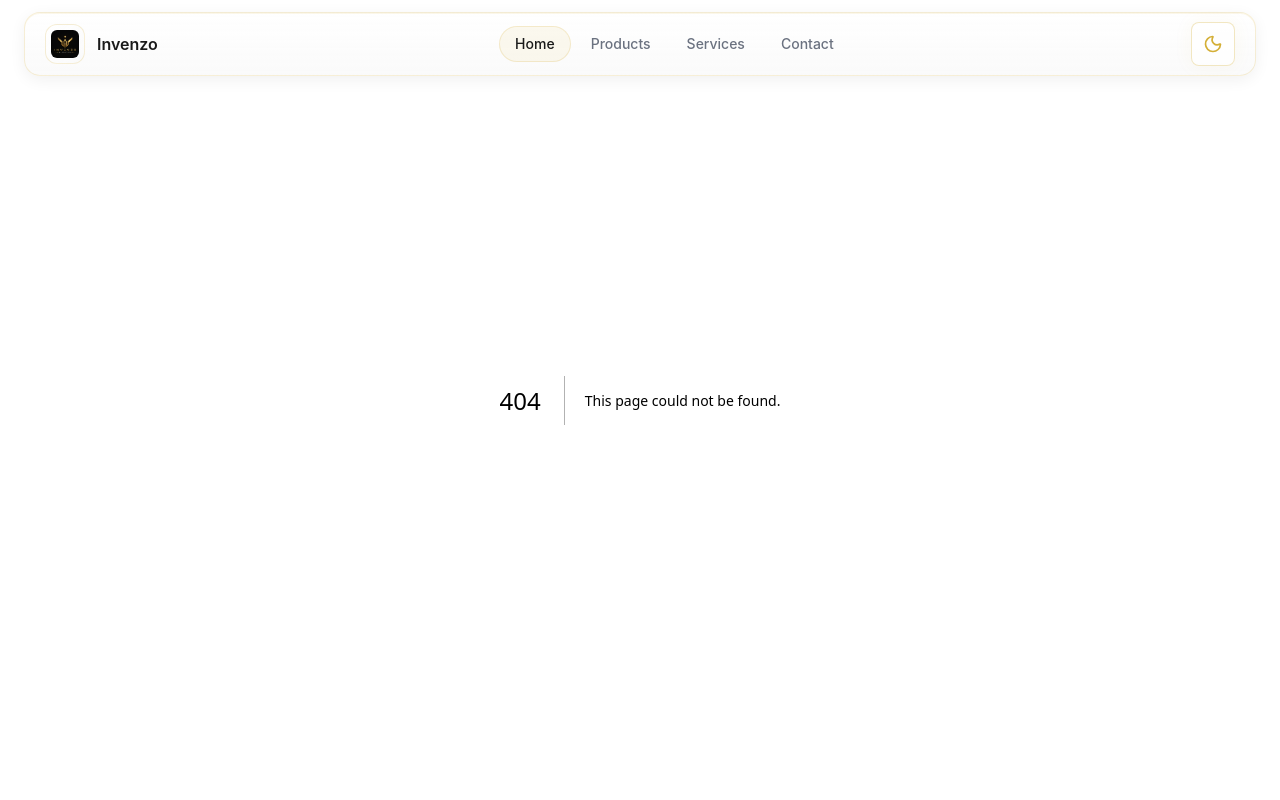
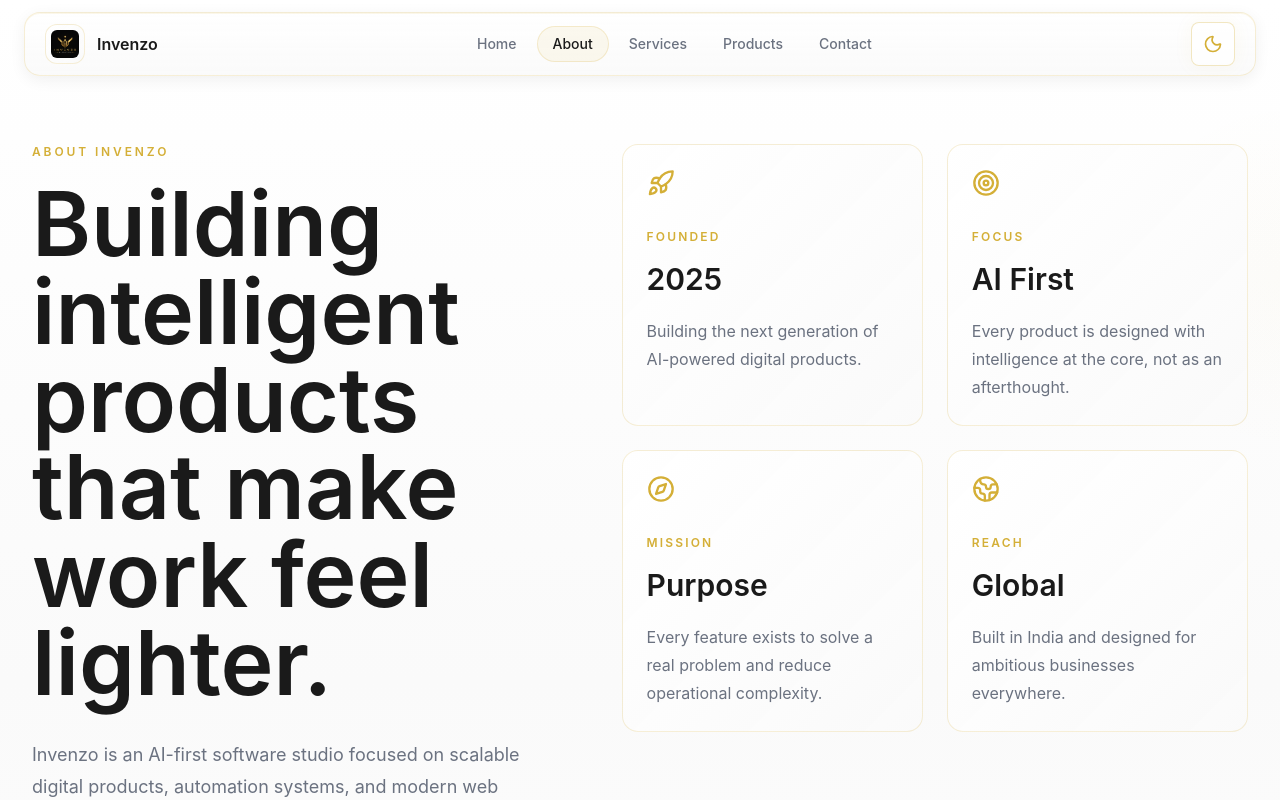
Before and after one commit to invenzo26/Invenzo, a Next.js app: page /about in a window 1280 px wide. Before the commit this address had no page. Shown: the top 800 px of the page. Built offline with nearby package versions, Linux system fonts and the light colour scheme.

Commit message:
Redesigning 2

```diff
--- /dev/null
+++ b/app/about/page.tsx
@@ -0,0 +1,5 @@
+import { AboutSection } from '@/app/components/AboutSection'
+
+export default function AboutPage() {
+  return <main style={{ background: 'var(--bg-layered)', color: 'var(--text-primary)' }}><AboutSection /></main>
+}
--- a/app/components/Footer.tsx
+++ b/app/components/Footer.tsx
@@ -2,7 +2,8 @@
 
 import { motion } from 'framer-motion'
 import { ArrowUp, Github, Instagram, Linkedin } from 'lucide-react'
-import { homepageSections, scrollToHomepageSection } from './sectionNavigation'
+import Link from 'next/link'
+import { navigationItems, scrollToHomepageSection } from './sectionNavigation'
 
 const socialLinks = [
   { icon: Github, href: 'https://github.com/Invenzo26', label: 'GitHub' },
@@ -53,7 +54,7 @@ export function Footer() {
               Navigate
             </p>
             <div className="grid gap-3">
-              {homepageSections.map((link) => (
+              {navigationItems.map((link) => link.kind === 'scroll' ? (
                 <a
                   key={link.href}
                   href={link.href}
@@ -66,6 +67,10 @@ export function Footer() {
                 >
                   {link.label}
                 </a>
+              ) : (
+                <Link key={link.href} href={link.href} className="transition-colors duration-300 hover:text-gold-primary" style={{ color: 'var(--text-secondary)' }}>
+                  {link.label}
+                </Link>
               ))}
             </div>
           </div>
--- a/app/components/Navbar.tsx
+++ b/app/components/Navbar.tsx
@@ -1,6 +1,7 @@
 'use client'
 
 import Image from 'next/image'
+import Link from 'next/link'
 import { usePathname } from 'next/navigation'
 import { AnimatePresence, motion } from 'framer-motion'
 import { Menu, X } from 'lucide-react'
@@ -8,7 +9,7 @@ import { type MouseEvent, useEffect, useState } from 'react'
 import { ThemeToggle } from './ThemeToggle'
 import { useTheme } from '@/app/providers/ThemeProvider'
 import { useScrollSpy } from './ScrollSpy'
-import { homepageSections, scrollToHomepageSection } from './sectionNavigation'
+import { navigationItems, scrollToHomepageSection } from './sectionNavigation'
 import { cinematicEase } from './animations/motionVariants'
 
 export default function Navbar() {
@@ -29,8 +30,11 @@ export default function Navbar() {
     return null
   }
 
-  const isActive = (sectionId: string) => activeSection === sectionId
-  const handleSectionClick = (sectionId: (typeof homepageSections)[number]['id'], e: MouseEvent) => {
+  const isActive = (item: (typeof navigationItems)[number]) => {
+    if (item.kind === 'scroll') return pathname === '/' && activeSection === item.id
+    return pathname === item.href || pathname.startsWith(`${item.href}/`)
+  }
+  const handleSectionClick = (sectionId: 'hero' | 'contact', e: MouseEvent) => {
     e.preventDefault()
     setIsOpen(false)
     scrollToHomepageSection(sectionId)
@@ -47,7 +51,7 @@ export default function Navbar() {
             boxShadow: 'var(--shadow-card)',
           }}
         >
-          <a href="#hero" className="group flex items-center gap-3" onClick={(e) => handleSectionClick('hero', e)}>
+          <Link href="/" className="group flex items-center gap-3" onClick={pathname === '/' ? (e) => handleSectionClick('hero', e) : undefined}>
             <span className="relative grid h-10 w-10 place-items-center rounded-xl border" style={{ borderColor: 'var(--border-color)', background: 'var(--card-bg)' }}>
               <Image src={logoSrc} alt="Invenzo Logo" width={28} height={28} className="rounded-md" />
               <span className="absolute inset-0 rounded-xl opacity-0 transition-opacity duration-300 group-hover:opacity-100" style={{ boxShadow: 'inset 0 0 18px rgba(212,175,55,0.24)' }} />
@@ -55,26 +59,29 @@ export default function Navbar() {
             <span className="hidden text-base font-semibold sm:block" style={{ color: 'var(--text-primary)' }}>
               Invenzo
             </span>
-          </a>
+          </Link>
 
           <div className="hidden items-center gap-1 md:flex">
-            {homepageSections.map((link) => (
-              <a
-                key={link.href}
-                href={link.href}
-                onClick={(e) => handleSectionClick(link.id, e)}
-                className="relative rounded-full px-4 py-2 text-sm font-medium transition-colors duration-300"
-                style={{ color: isActive(link.id) ? 'var(--text-primary)' : 'var(--text-secondary)' }}
-              >
-                {isActive(link.id) && (
-                  <span
-                    className="absolute inset-0 rounded-full"
-                    style={{ background: 'var(--hover-overlay)', border: '1px solid var(--border-color)' }}
-                  />
-                )}
-                <span className="relative z-10">{link.label}</span>
-              </a>
-            ))}
+            {navigationItems.map((link) => {
+              const active = isActive(link)
+              const className = "relative rounded-full px-4 py-2 text-sm font-medium transition-colors duration-300"
+              const style = { color: active ? 'var(--text-primary)' : 'var(--text-secondary)' }
+              const content = (
+                <>
+                  {active && <span className="absolute inset-0 rounded-full" style={{ background: 'var(--hover-overlay)', border: '1px solid var(--border-color)' }} />}
+                  <span className="relative z-10">{link.label}</span>
+                </>
+              )
+              return link.kind === 'scroll' ? (
+                <a key={link.href} href={link.href} onClick={(e) => handleSectionClick(link.id, e)} className={className} style={style}>
+                  {content}
+                </a>
+              ) : (
+                <Link key={link.href} href={link.href} className={className} style={style}>
+                  {content}
+                </Link>
+              )
+            })}
           </div>
 
           <div className="flex items-center gap-2">
@@ -121,10 +128,10 @@ export default function Navbar() {
               }}
             >
               <div className="flex items-center justify-between">
-                <a href="#hero" className="flex items-center gap-3" onClick={(e) => handleSectionClick('hero', e)}>
+                <Link href="/" className="flex items-center gap-3" onClick={pathname === '/' ? (e) => handleSectionClick('hero', e) : undefined}>
                   <Image src={logoSrc} alt="Invenzo Logo" width={34} height={34} className="rounded-lg" />
                   <span className="font-semibold" style={{ color: 'var(--text-primary)' }}>Invenzo</span>
-                </a>
+                </Link>
                 <button
                   type="button"
                   onClick={() => setIsOpen(false)}
@@ -137,24 +144,41 @@ export default function Navbar() {
               </div>
 
               <div className="mt-10 flex flex-col gap-2">
-                {homepageSections.map((link, index) => (
+                {navigationItems.map((link, index) => {
+                  const active = isActive(link)
+                  const itemProps = {
+                    href: link.kind === 'scroll' ? link.href : link.href,
+                    onClick: link.kind === 'scroll' ? (e: MouseEvent) => handleSectionClick(link.id, e) : undefined,
+                  }
+                  const content = (
+                    <>
+                      {link.label}
+                    </>
+                  )
+                  return link.kind === 'scroll' ? (
                   <motion.a
                     key={link.href}
-                    href={link.href}
-                    onClick={(e) => handleSectionClick(link.id, e)}
+                    {...itemProps}
                     initial={{ opacity: 0, x: -16 }}
                     animate={{ opacity: 1, x: 0 }}
                     transition={{ delay: index * 0.05, duration: 0.35 }}
                     className="rounded-xl border px-4 py-4 text-lg font-medium"
                     style={{
-                      background: isActive(link.id) ? 'var(--hover-overlay)' : 'transparent',
-                      borderColor: isActive(link.id) ? 'var(--gold-primary)' : 'var(--border-color)',
-                      color: isActive(link.id) ? 'var(--gold-primary)' : 'var(--text-primary)',
+                      background: active ? 'var(--hover-overlay)' : 'transparent',
+                      borderColor: active ? 'var(--gold-primary)' : 'var(--border-color)',
+                      color: active ? 'var(--gold-primary)' : 'var(--text-primary)',
                     }}
                   >
-                    {link.label}
+                    {content}
                   </motion.a>
-                ))}
+                  ) : (
+                    <motion.div key={link.href} initial={{ opacity: 0, x: -16 }} animate={{ opacity: 1, x: 0 }} transition={{ delay: index * 0.05, duration: 0.35 }}>
+                      <Link href={link.href} onClick={() => setIsOpen(false)} className="block rounded-xl border px-4 py-4 text-lg font-medium" style={{ background: active ? 'var(--hover-overlay)' : 'transparent', borderColor: active ? 'var(--gold-primary)' : 'var(--border-color)', color: active ? 'var(--gold-primary)' : 'var(--text-primary)' }}>
+                        {content}
+                      </Link>
+                    </motion.div>
+                  )
+                })}
               </div>
             </motion.aside>
           </motion.div>
--- a/app/components/ScrollSpy.tsx
+++ b/app/components/ScrollSpy.tsx
@@ -8,38 +8,36 @@ export function useScrollSpy(): SectionId {
   const [activeSection, setActiveSection] = useState<SectionId>('hero')
 
   useEffect(() => {
-    // Create intersection observer to detect visible sections
+    if (window.location.pathname !== '/') return
+
+    const sectionElements = Array.from(document.querySelectorAll<HTMLElement>('section[id]'))
+    const updateActiveSection = () => {
+      const midpoint = window.innerHeight * 0.35
+      const closest = sectionElements
+        .map((section) => ({ section, distance: Math.abs(section.getBoundingClientRect().top - midpoint) }))
+        .filter(({ section }) => section.getBoundingClientRect().bottom > 0 && section.getBoundingClientRect().top < window.innerHeight)
+        .sort((a, b) => a.distance - b.distance)[0]
+
+      if (closest) setActiveSection(closest.section.id as SectionId)
+    }
+
+    updateActiveSection()
+    window.addEventListener('scroll', updateActiveSection, { passive: true })
+    window.addEventListener('resize', updateActiveSection)
+
     const observer = new IntersectionObserver(
-      (entries: IntersectionObserverEntry[]) => {
-        // Find the section that is most visible (highest intersection ratio)
-        let maxRatio = 0
-        let maxEntry: IntersectionObserverEntry | null = null
-
-        entries.forEach((entry) => {
-          if (entry.isIntersecting && entry.intersectionRatio > maxRatio) {
-            maxRatio = entry.intersectionRatio
-            maxEntry = entry
-          }
-        })
-
-        // If we found a visible section, update active state
-        if (maxEntry) {
-          const id = (maxEntry as IntersectionObserverEntry).target.id as unknown as SectionId
-          setActiveSection(id)
-        }
-      },
+      () => updateActiveSection(),
       {
-        threshold: [0, 0.25, 0.5, 0.75, 1],
-        rootMargin: '-50% 0px -50% 0px', // Trigger when section is in middle of viewport
+        threshold: [0, 0.1, 0.25, 0.5, 0.75, 1],
       }
     )
 
-    // Observe all section elements
-    const sections = document.querySelectorAll('section[id]')
-    sections.forEach((section) => observer.observe(section))
+    sectionElements.forEach((section) => observer.observe(section))
 
     return () => {
-      sections.forEach((section) => observer.unobserve(section))
+      window.removeEventListener('scroll', updateActiveSection)
+      window.removeEventListener('resize', updateActiveSection)
+      sectionElements.forEach((section) => observer.unobserve(section))
     }
   }, [])
 
--- a/app/components/animations/MouseParallax.tsx
+++ b/app/components/animations/MouseParallax.tsx
@@ -1,4 +1,7 @@
-import type { ReactNode } from 'react'
+'use client'
+
+import { motion, useMotionValue, useReducedMotion, useSpring, useTransform } from 'framer-motion'
+import type { PointerEvent, ReactNode } from 'react'
 
 interface MouseParallaxProps {
   children: ReactNode
@@ -9,6 +12,36 @@ interface MouseParallaxProps {
 export default function MouseParallax({
   children,
   className = '',
+  strength = 10,
 }: MouseParallaxProps) {
-  return <div className={className}>{children}</div>
+  const reduceMotion = useReducedMotion()
+  const pointerX = useMotionValue(0)
+  const pointerY = useMotionValue(0)
+  const rotateY = useSpring(useTransform(pointerX, [-1, 1], [-strength, strength]), { stiffness: 160, damping: 24 })
+  const rotateX = useSpring(useTransform(pointerY, [-1, 1], [strength, -strength]), { stiffness: 160, damping: 24 })
+  const translateX = useSpring(useTransform(pointerX, [-1, 1], [-strength * 0.55, strength * 0.55]), { stiffness: 160, damping: 24 })
+  const translateY = useSpring(useTransform(pointerY, [-1, 1], [-strength * 0.55, strength * 0.55]), { stiffness: 160, damping: 24 })
+
+  const reset = () => {
+    pointerX.set(0)
+    pointerY.set(0)
+  }
+
+  const move = (event: PointerEvent<HTMLDivElement>) => {
+    if (reduceMotion) return
+    const bounds = event.currentTarget.getBoundingClientRect()
+    pointerX.set(((event.clientX - bounds.left) / bounds.width) * 2 - 1)
+    pointerY.set(((event.clientY - bounds.top) / bounds.height) * 2 - 1)
+  }
+
+  return (
+    <div className={className} style={{ perspective: '1200px' }} onPointerMove={move} onPointerLeave={reset}>
+      <motion.div
+        className="h-full w-full"
+        style={reduceMotion ? undefined : { rotateX, rotateY, x: translateX, y: translateY, transformStyle: 'preserve-3d' }}
+      >
+        {children}
+      </motion.div>
+    </div>
+  )
 }
--- a/app/components/sectionNavigation.ts
+++ b/app/components/sectionNavigation.ts
@@ -2,10 +2,18 @@
 
 export const homepageSections = [
   { id: 'hero', href: '#hero', label: 'Home' },
-  { id: 'products', href: '#products', label: 'Products' },
-  { id: 'services', href: '#services', label: 'Services' },
   { id: 'contact', href: '#contact', label: 'Contact' },
 ] as const
+
+export const navigationItems = [
+  { id: 'hero', href: '/', label: 'Home', kind: 'scroll' },
+  { id: 'about', href: '/about', label: 'About', kind: 'route' },
+  { id: 'services', href: '/services', label: 'Services', kind: 'route' },
+  { id: 'products', href: '/products', label: 'Products', kind: 'route' },
+  { id: 'contact', href: '#contact', label: 'Contact', kind: 'scroll' },
+] as const
+
+export type NavigationItem = (typeof navigationItems)[number]
 
 export type HomepageSectionId = (typeof homepageSections)[number]['id']
 
@@ -17,6 +25,6 @@ export function scrollToHomepageSection(sectionId: HomepageSectionId) {
     return
   }
 
-  element.scrollIntoView({ behavior: 'auto', block: 'start' })
+  element.scrollIntoView({ behavior: 'smooth', block: 'start' })
   window.history.replaceState(null, '', sectionId === 'hero' ? '/' : `#${sectionId}`)
 }
--- a/app/page.tsx
+++ b/app/page.tsx
@@ -1,12 +1,6 @@
 'use client'
 
 import { HeroSection } from '@/app/components/HeroSection'
-import { ProductsSection } from '@/app/components/ProductsSection'
-import { ServicesSection } from '@/app/components/ServicesSection'
-import { AboutSection } from '@/app/components/AboutSection'
-import { TechStackSection } from '@/app/components/TechStackSection'
-import { StatsSection } from '@/app/components/StatsSection'
-import { VisionSection } from '@/app/components/VisionSection'
 import { ContactFormSection } from '@/app/components/ContactFormSection'
 import { Footer } from './components/Footer'
 import { ScrollProgress } from './components/ScrollProgress'
@@ -16,12 +10,6 @@ export default function Home() {
     <main className="transition-colors duration-300" style={{ background: 'var(--bg-layered)', color: 'var(--text-primary)' }}>
       <ScrollProgress />
       <HeroSection />
-      <ProductsSection />
-      <ServicesSection />
-      <AboutSection />
-      <TechStackSection />
-      <StatsSection />
-      <VisionSection />
       <ContactFormSection />
       <Footer />
     </main>
--- /dev/null
+++ b/app/products/page.tsx
@@ -0,0 +1,11 @@
+import { ProductsSection } from '@/app/components/ProductsSection'
+import { TechStackSection } from '@/app/components/TechStackSection'
+
+export default function ProductsPage() {
+  return (
+    <main style={{ background: 'var(--bg-layered)', color: 'var(--text-primary)' }}>
+      <ProductsSection />
+      <TechStackSection />
+    </main>
+  )
+}
--- /dev/null
+++ b/app/services/page.tsx
@@ -0,0 +1,13 @@
+import { ServicesSection } from '@/app/components/ServicesSection'
+import { StatsSection } from '@/app/components/StatsSection'
+import { VisionSection } from '@/app/components/VisionSection'
+
+export default function ServicesPage() {
+  return (
+    <main style={{ background: 'var(--bg-layered)', color: 'var(--text-primary)' }}>
+      <ServicesSection />
+      <StatsSection />
+      <VisionSection />
+    </main>
+  )
+}
```
Also changed, not shown: app/components/HeroSection.tsx (+39 -28 lines).
